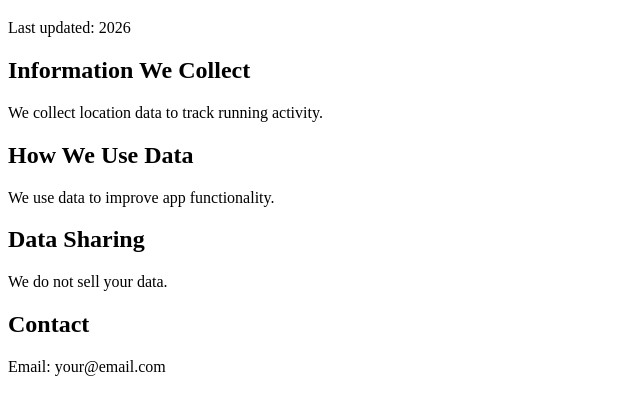
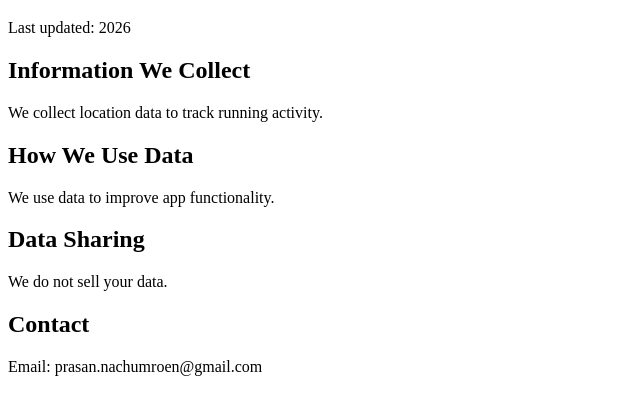
Before and after one commit to prasannachumroen/privacy-policy, a plain HTML site: page index.html in a window 1280 px wide. Shown: the part 61-476 px from the top of the page, without its empty margins (0-640 px from the left). Drawn offline with Linux system fonts and the light colour scheme.

Commit message:
Update index.html

```diff
--- a/index.html
+++ b/index.html
@@ -17,6 +17,6 @@
   <p>We do not sell your data.</p>
 
   <h2>Contact</h2>
-  <p>Email: your@email.com</p>
+  <p>Email: prasan.nachumroen@gmail.com</p>
 </body>
 </html>
```
